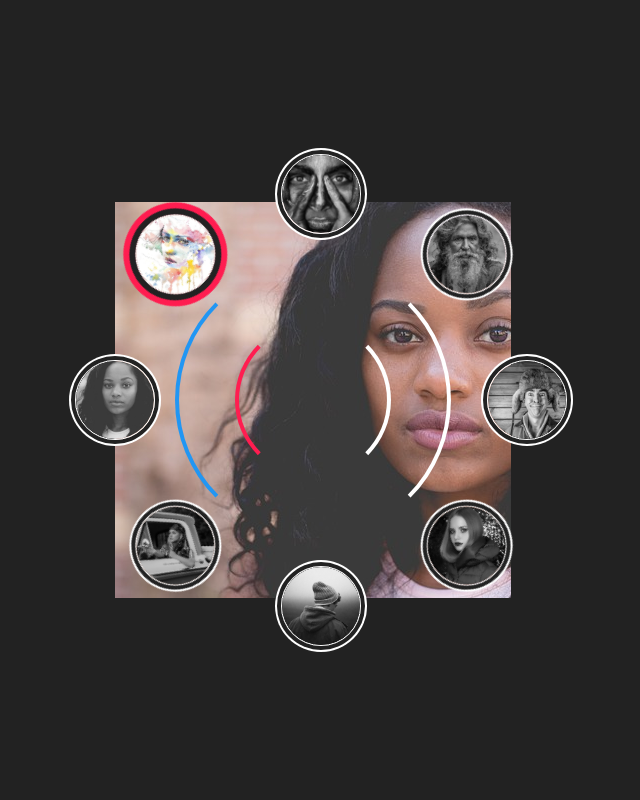
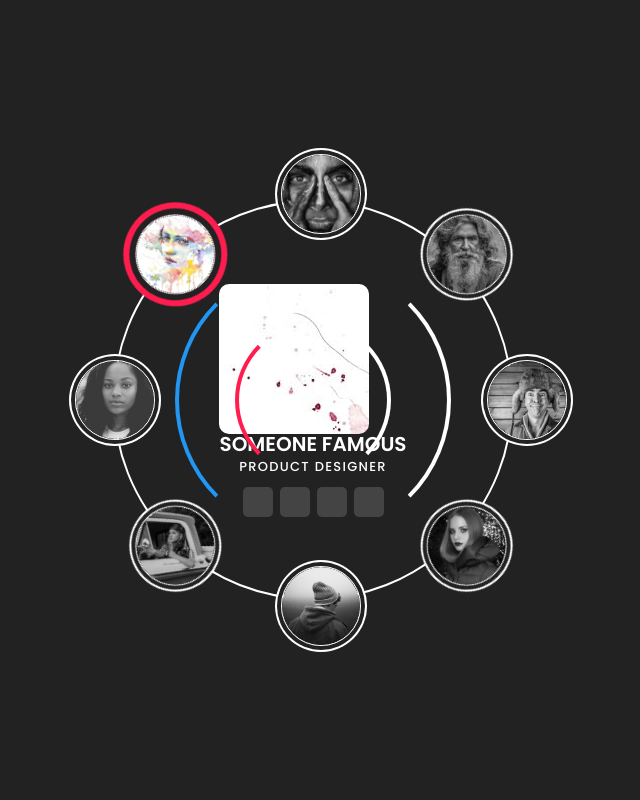
Before and after one commit to MarcelPenn/Circular, a plain HTML site: page index.html in a window 1280 px wide. Shown: the whole page, without its empty margins (327-967 px from the left). Drawn offline with Linux system fonts and the light colour scheme.

Commit message:
finshed functionality and design, need to adjust sizes

```diff
--- a/index.html
+++ b/index.html
@@ -5,6 +5,7 @@
     <meta http-equiv="X-UA-Compatible" content="IE=edge">
     <link rel="stylesheet" href="style.css">
     <meta name="viewport" content="width=device-width, initial-scale=1.0">
+    <link rel="stylesheet" href="https://cdnjs.cloudflare.com/ajax/libs/font-awesome/6.2.1/css/brands.min.css" integrity="sha512-G/T7HQJXSeNV7mKMXeJKlYNJ0jrs8RsWzYG7rVACye+qrcUhEAYKYzaa+VFy6eFzM2+/JT1Q+eqBbZFSHmJQew==" crossorigin="anonymous" referrerpolicy="no-referrer" />
     <title>Circular</title>
 </head>
 <body>
@@ -44,7 +45,7 @@
                     </div>
                     <div class="textBx">
                         <h2>Someone Famous<br><span>Product Designer</span></h2>
-                        <ul>
+                        <ul class="sci">
                             <li><a href="#"><i class="fa-brands fa-facebook-f"></i></a></li>
                             <li><a href="#"><i class="fa-brands fa-facebook-f"></i></a></li>
                             <li><a href="#"><i class="fa-brands fa-facebook-f"></i></a></li>
@@ -53,14 +54,14 @@
                     </div>
                 </div>
             </div>
-            <div class="contentBx active" id="content2">
+            <div class="contentBx" id="content2">
                 <div class="card">
                     <div class="imgBx">
                         <img src="img/img2.jpg">
                     </div>
                     <div class="textBx">
                         <h2>Someone Famous<br><span>Product Designer</span></h2>
-                        <ul>
+                        <ul class="sci">
                             <li><a href="#"><i class="fa-brands fa-facebook-f"></i></a></li>
                             <li><a href="#"><i class="fa-brands fa-facebook-f"></i></a></li>
                             <li><a href="#"><i class="fa-brands fa-facebook-f"></i></a></li>
@@ -69,14 +70,14 @@
                     </div>
                 </div>
             </div>
-            <div class="contentBx active" id="content3">
+            <div class="contentBx" id="content3">
                 <div class="card">
                     <div class="imgBx">
                         <img src="img/img3.jpg">
                     </div>
                     <div class="textBx">
                         <h2>Someone Famous<br><span>Product Designer</span></h2>
-                        <ul>
+                        <ul class="sci">
                             <li><a href="#"><i class="fa-brands fa-facebook-f"></i></a></li>
                             <li><a href="#"><i class="fa-brands fa-facebook-f"></i></a></li>
                             <li><a href="#"><i class="fa-brands fa-facebook-f"></i></a></li>
@@ -85,14 +86,14 @@
                     </div>
                 </div>
             </div>
-            <div class="contentBx active" id="content4">
+            <div class="contentBx" id="content4">
                 <div class="card">
                     <div class="imgBx">
                         <img src="img/img4.jpg">
                     </div>
                     <div class="textBx">
                         <h2>Someone Famous<br><span>Product Designer</span></h2>
-                        <ul>
+                        <ul class="sci">
                             <li><a href="#"><i class="fa-brands fa-facebook-f"></i></a></li>
                             <li><a href="#"><i class="fa-brands fa-facebook-f"></i></a></li>
                             <li><a href="#"><i class="fa-brands fa-facebook-f"></i></a></li>
@@ -101,14 +102,14 @@
                     </div>
                 </div>
             </div>
-            <div class="contentBx active" id="content5">
+            <div class="contentBx" id="content5">
                 <div class="card">
                     <div class="imgBx">
                         <img src="img/img5.jpg">
                     </div>
                     <div class="textBx">
                         <h2>Someone Famous<br><span>Product Designer</span></h2>
-                        <ul>
+                        <ul class="sci">
                             <li><a href="#"><i class="fa-brands fa-facebook-f"></i></a></li>
                             <li><a href="#"><i class="fa-brands fa-facebook-f"></i></a></li>
                             <li><a href="#"><i class="fa-brands fa-facebook-f"></i></a></li>
@@ -117,14 +118,14 @@
                     </div>
                 </div>
             </div>
-            <div class="contentBx active" id="content6">
+            <div class="contentBx" id="content6">
                 <div class="card">
                     <div class="imgBx">
                         <img src="img/img6.jpg">
                     </div>
                     <div class="textBx">
                         <h2>Someone Famous<br><span>Product Designer</span></h2>
-                        <ul>
+                        <ul class="sci">
                             <li><a href="#"><i class="fa-brands fa-facebook-f"></i></a></li>
                             <li><a href="#"><i class="fa-brands fa-facebook-f"></i></a></li>
                             <li><a href="#"><i class="fa-brands fa-facebook-f"></i></a></li>
@@ -133,14 +134,14 @@
                     </div>
                 </div>
             </div>
-            <div class="contentBx active" id="content7">
+            <div class="contentBx" id="content7">
                 <div class="card">
                     <div class="imgBx">
                         <img src="img/img7.jpg">
                     </div>
                     <div class="textBx">
                         <h2>Someone Famous<br><span>Product Designer</span></h2>
-                        <ul>
+                        <ul class="sci">
                             <li><a href="#"><i class="fa-brands fa-facebook-f"></i></a></li>
                             <li><a href="#"><i class="fa-brands fa-facebook-f"></i></a></li>
                             <li><a href="#"><i class="fa-brands fa-facebook-f"></i></a></li>
@@ -149,14 +150,14 @@
                     </div>
                 </div>
             </div>
-            <div class="contentBx active" id="content8">
+            <div class="contentBx" id="content8">
                 <div class="card">
                     <div class="imgBx">
                         <img src="img/img8.jpg">
                     </div>
                     <div class="textBx">
                         <h2>Someone Famous<br><span>Product Designer</span></h2>
-                        <ul>
+                        <ul class="sci">
                             <li><a href="#"><i class="fa-brands fa-facebook-f"></i></a></li>
                             <li><a href="#"><i class="fa-brands fa-facebook-f"></i></a></li>
                             <li><a href="#"><i class="fa-brands fa-facebook-f"></i></a></li>
--- a/style.css
+++ b/style.css
@@ -65,6 +65,9 @@ body {
     position: absolute;
     inset: 0;
     overflow: hidden;
+    display: flex;
+    justify-content: center;
+    align-items: center;
 }
 .content::before {
     content: '';
@@ -113,9 +116,90 @@ body {
     transform: scale(0);
     transition: 0.5s;
     opacity: 0;
+    display: flex;
+    justify-content: center;
+    align-items: center;
 }
 .contentBx.active {
     transform: scale(1);
     opacity: 1;
     transition-delay: 0.5s;
 }
+
+.contentBx .card {
+    position: "relative";
+    display: "flex";
+    justify-content: center;
+    align-items: center;
+    flex-direction: column;
+    gap: 15px;
+}
+.contentBx .card .imgBx {
+    position: relative;
+    width: 150px;
+    height: 150px;
+    border-radius: 10px;
+    overflow: hidden;
+}
+
+.contentBx .card .imgx img {
+    position: absolute;
+    top: 0;
+    left: 0;
+    width: 100%;
+    height: 100%;
+    object-fit: cover;
+}
+
+.contentBx .card .textBx {
+    display: flex;
+    justify-content: center;
+    align-items: center;
+    flex-direction: column;
+}
+
+.contentBx .card .textBx h2 {
+    position: relative;
+    font-size: 1.25em;
+    font-weight: 600;
+    color: #fff;
+    line-height: 1em;
+    text-transform: uppercase;
+    text-align: center;
+}
+
+.contentBx .card .textBx h2 span {
+    font-size: 0.65em;
+    color: #fff;
+    font-weight: 500;
+    letter-spacing: 0.1em;
+}
+
+.contentBx .card .textBx .sci {
+    position: relative;
+    display: flex;
+    gap: 7px;
+    margin-top: 10px;
+}
+
+.contentBx .card .textBx .sci li {
+    list-style: none;
+}
+
+.contentBx .card .textBx .sci li a {
+    position: relative;
+    width: 30px;
+    height: 30px;
+    display: flex;
+    justify-content: center;
+    align-items: center;
+    background: #444;
+    color: #fff;
+    text-decoration: none;
+    border-radius: 5px;
+    transition: 0.5s;
+}
+
+.contentBx .card .textBx .sci li a:hover {
+    background: #2196f3;
+}
```
